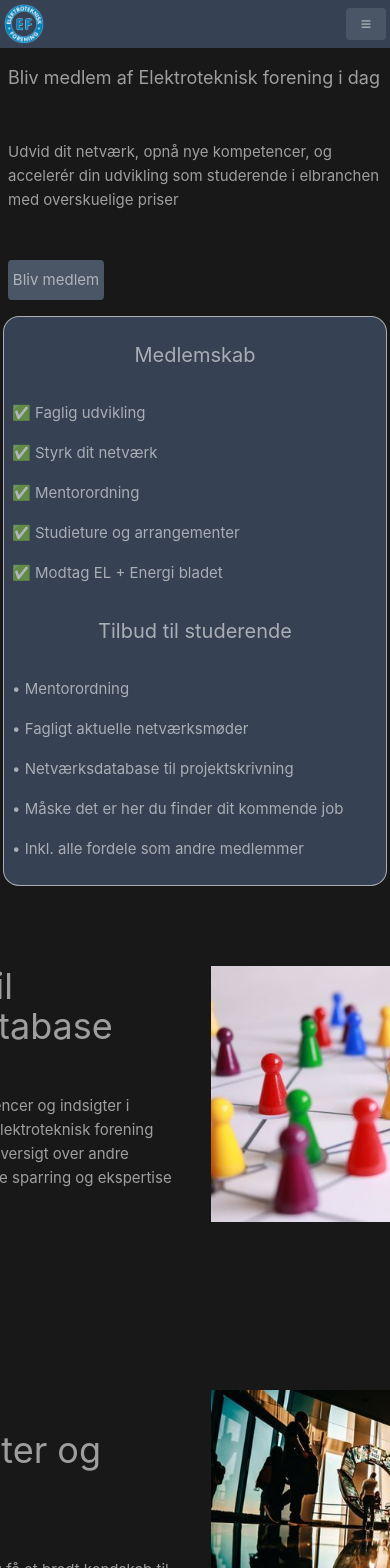
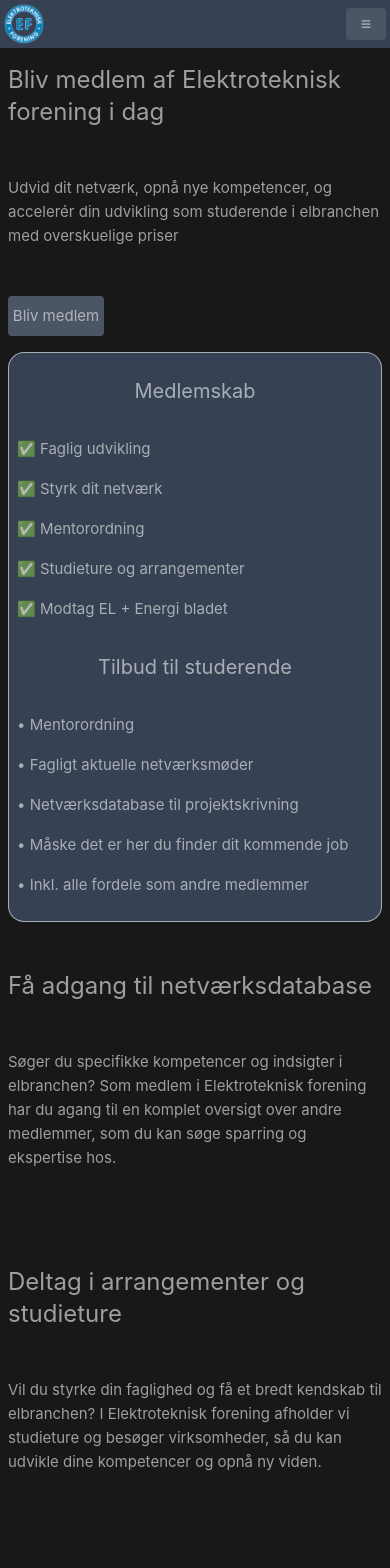
Before and after one commit to AndersBjerregaard/dkef, a Vue app in the folder src/dkef-vue/: page /advantages in a window 390 px wide. Shown: the top 1568 px of the page. Built offline with nearby package versions, Linux system fonts and the light colour scheme.

Commit message:
almost done responsiveness on phones

```diff
--- a/src/dkef-vue/src/components/MemberAdvantages.vue
+++ b/src/dkef-vue/src/components/MemberAdvantages.vue
@@ -4,14 +4,14 @@
   <!-- First section -->
   <div class="flex flex-col md:flex-row justify-center items-center gap-x-8 px-4 py-4 sm:py-16 mx-auto">
     <div class="gap-4 w-screen md:w-96 px-2 pb-4 md:py-16 mx-auto">
-      <h1 class="text-lg md:text-4xl pb-12">Bliv medlem af Elektroteknisk forening i dag</h1>
+      <h1 class="text-2xl md:text-4xl pb-12">Bliv medlem af Elektroteknisk forening i dag</h1>
       <p class="pb-12">
         Udvid dit netværk, opnå nye kompetencer, og accelerér din udvikling som studerende i elbranchen med overskuelige priser
       </p>
       <button class="flex justify-center rounded bg-gray-600 h-10 sm:h-12 py-2 w-24 sm:w-32 cursor-pointer hover:bg-gray-800 sm:text-lg">Bliv medlem</button>
     </div>
 
-    <div class="gap-4 w-96 mx-auto">
+    <div class="gap-4 w-screen md:w-96 px-2 pb-4 md:py-16 mx-auto">
       <div class="border bg-gray-700 rounded-2xl p-2">
         <div class="flex justify-center">
           <h2 class="text-xl py-4">Medlemskab</h2>
@@ -38,29 +38,29 @@
   </div>
 
   <!-- Second section -->
-  <div class="flex justify-center gap-x-8 px-4 py-16">
-    <div class="w-96 gap-4 items-start">
-      <h1 class="text-4xl pb-12">Få adgang til netværksdatabase</h1>
+  <div class="flex flex-col md:flex-row justify-center items-center gap-x-8 px-4 py-4 sm:py-16 mx-auto">
+    <div class="gap-4 w-screen md:w-96 px-2 pb-4 md:py-16 mx-auto">
+      <h1 class="text-2xl sm:text-4xl pb-12">Få adgang til netværksdatabase</h1>
       <p class="pb-12">
         Søger du specifikke kompetencer og indsigter i elbranchen? Som medlem i Elektroteknisk forening har du agang til en komplet oversigt over andre medlemmer, som du kan søge sparring og ekspertise hos.
       </p>
     </div>
 
-    <div class="w-96 gap-4 items-start">
+    <div class="hidden sm:flex w-96 gap-4 items-start">
       <img src="@/assets/advantages1.jpeg" alt="member advantages">
     </div>
   </div>
 
   <!-- Third section -->
-  <div class="flex justify-center gap-x-8 px-4 py-16">
-    <div class="w-96 gap-4 items-start">
-      <h1 class="text-4xl pb-12">Deltag i arrangementer og studieture</h1>
+  <div class="flex flex-col md:flex-row justify-center items-center gap-x-8 px-4 py-4 sm:py-16 mx-auto">
+    <div class="gap-4 w-screen md:w-96 px-2 pb-4 md:py-16 mx-auto">
+      <h1 class="text-2xl sm:text-4xl pb-12">Deltag i arrangementer og studieture</h1>
       <p class="pb-12">
         Vil du styrke din faglighed og få et bredt kendskab til elbranchen? I Elektroteknisk forening afholder vi studieture og besøger virksomheder, så du kan udvikle dine kompetencer og opnå ny viden.
       </p>
     </div>
 
-    <div class="w-96 gap-4 items-start">
+    <div class="hidden sm:flex w-96 gap-4 items-start">
       <img src="@/assets/advantages2.jpeg" alt="member advantages">
     </div>
   </div>
```
